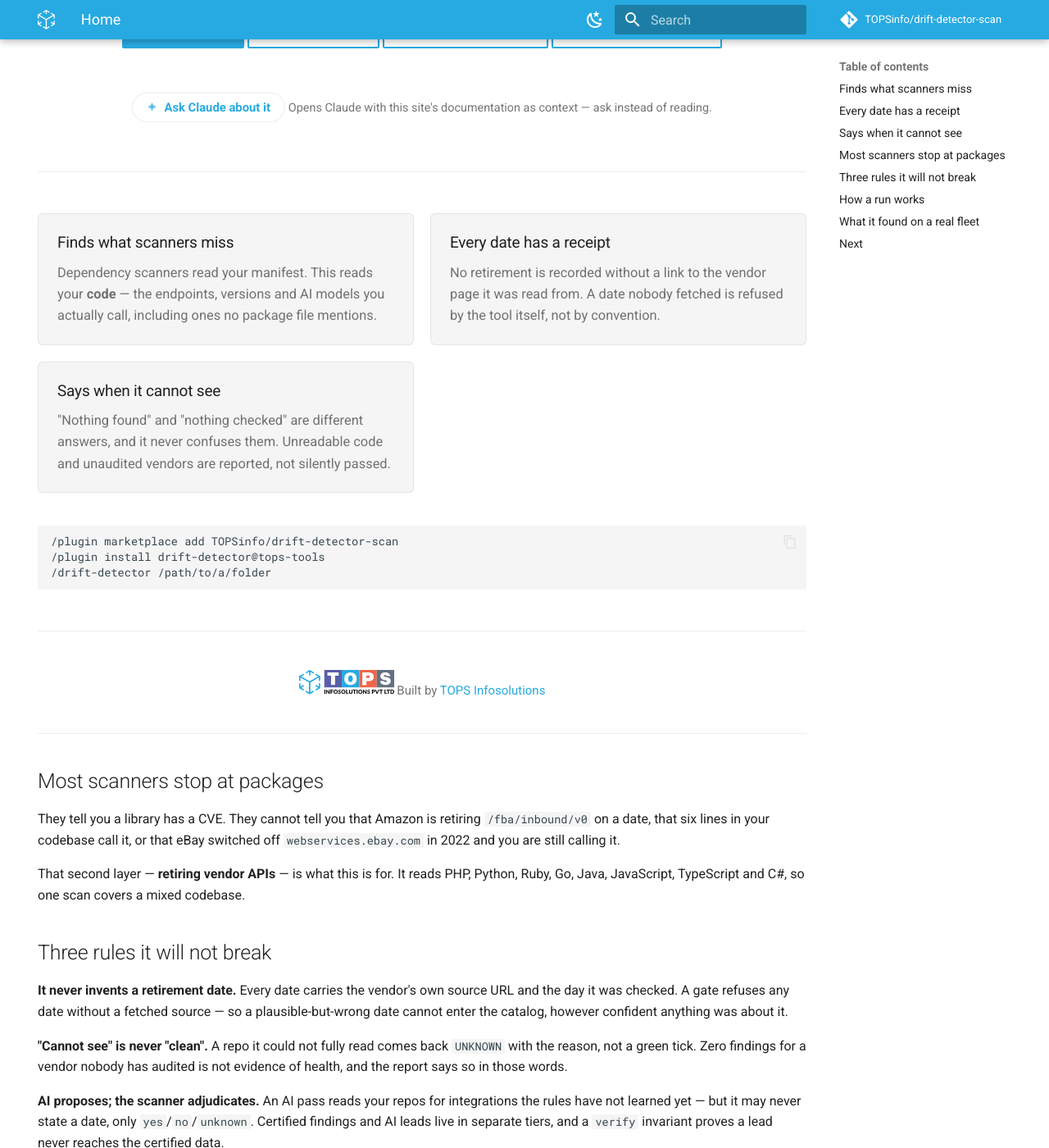
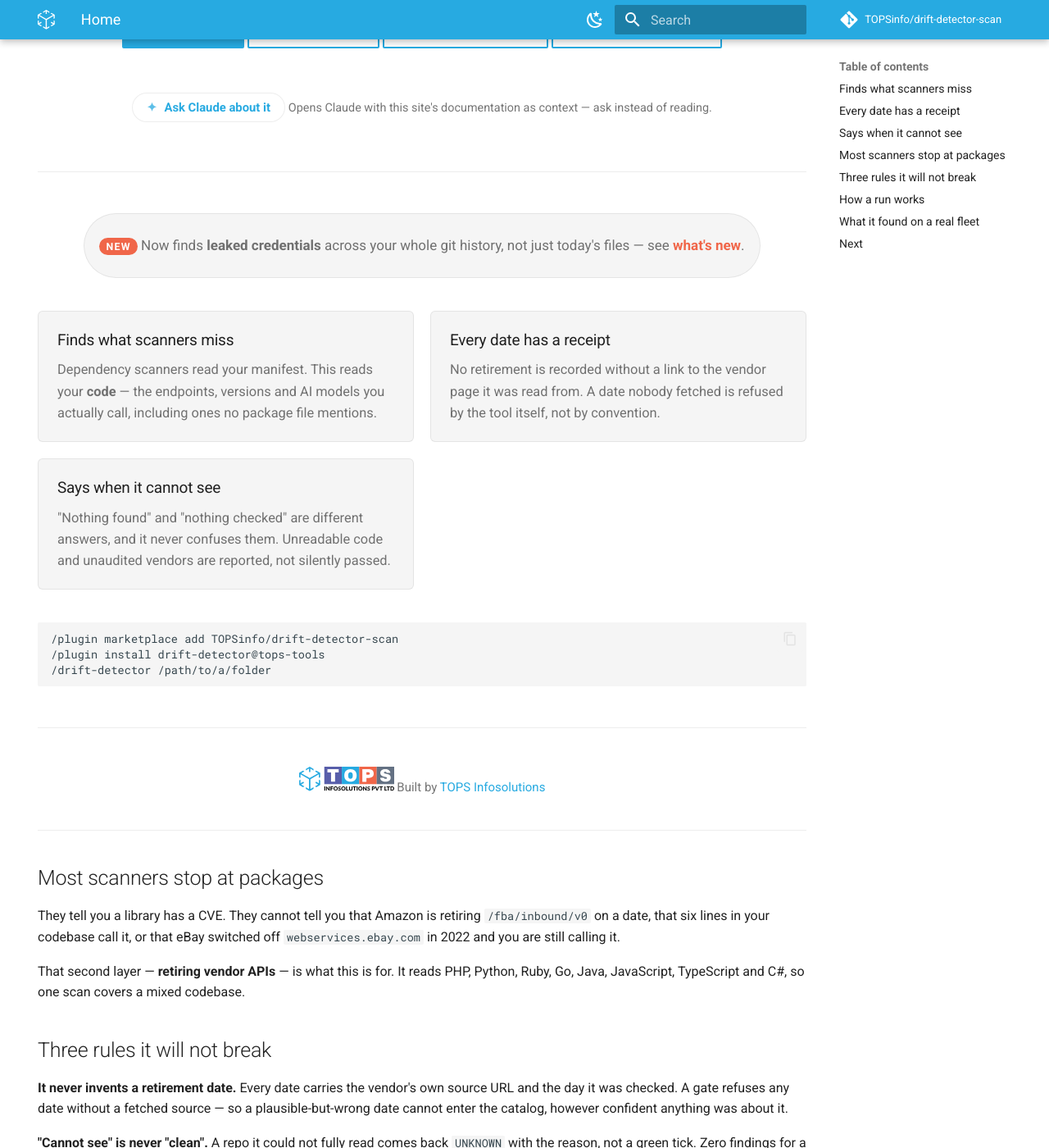
Before and after one commit to TOPSinfo/drift-detector-scan, an MkDocs documentation site: the page built from docs/index.md, in a window 1280 px wide and 1400 px high, scrolled down 505 px. Shown: the whole window at 82% size. Built offline with MkDocs 1.6.1 and Material for MkDocs 9.7.7, drawn with Linux system fonts in a browser that asks for light colours; comment, search, counter and statistics services are not loaded.

Commit message:
docs(home): add a quiet "what's new" pill for secret detection
One small pill under the hero, styled at the same visual weight as the existing eyebrow
badge -- a fact stated once, not a marketing banner, matching this site's restrained
tone. Links to the new changelog page. Left "Most scanners stop at packages" alone on
purpose: that section's whole point is the vendor-drift contrast, and secrets isn't part
of that specific argument -- didn't want to dilute a sharp pitch to shoehorn it in.

Verified with mkdocs build --strict before committing.

Co-Authored-By: Claude Sonnet 5 <noreply@anthropic.com>
Claude-Session: https://claude.ai/code/session_01PCd8mFNdht5F9Yi7VHqocu

```diff
--- a/docs/index.md
+++ b/docs/index.md
@@ -26,6 +26,11 @@ stops working. Drift Detector finds those calls before that day — down to the
 <span class="dd-hero__ask-note">Opens Claude with this site's documentation as context — ask
 instead of reading.</span>
 </div>
+</div>
+
+<div class="dd-announce" markdown>
+<span class="dd-announce__tag">New</span> Now finds **leaked credentials** across your whole
+git history, not just today's files — see [what's new](changelog.md).
 </div>
 
 <div class="dd-grid" markdown>
--- a/docs/stylesheets/extra.css
+++ b/docs/stylesheets/extra.css
@@ -77,6 +77,38 @@
   .dd-hero { padding: 1.8rem 0 1.6rem; }
   .dd-hero__title { font-size: 1.9rem; }
 }
+
+/* A single quiet "what's new" pill, not a marketing banner — same visual weight as the
+ * hero eyebrow above it, so a real update reads as a fact stated once, not hype. Update the
+ * text/link when the NEXT thing ships; do not stack a second one underneath it. */
+.dd-announce {
+  display: flex;
+  align-items: center;
+  justify-content: center;
+  gap: .5rem;
+  flex-wrap: wrap;
+  font-size: .85rem;
+  line-height: 1.5;
+  width: fit-content;
+  margin: 0 auto 2rem;
+  padding: .5em 1.1em;
+  border: 1px solid var(--md-default-fg-color--lightest);
+  border-radius: 2rem;
+  background: var(--md-code-bg-color);
+  color: var(--md-default-fg-color--light);
+}
+.dd-announce__tag {
+  flex: none;
+  font-size: .62rem;
+  letter-spacing: .1em;
+  text-transform: uppercase;
+  font-weight: 700;
+  color: var(--md-primary-bg-color);
+  background: var(--md-accent-fg-color);
+  border-radius: 1rem;
+  padding: .22em .65em;
+}
+.dd-announce a { color: var(--md-accent-fg-color); font-weight: 600; }
 
 /* Three-up feature row. Auto-fit means it reflows to 1 column on narrow screens with no
  * media query of its own. */
```
